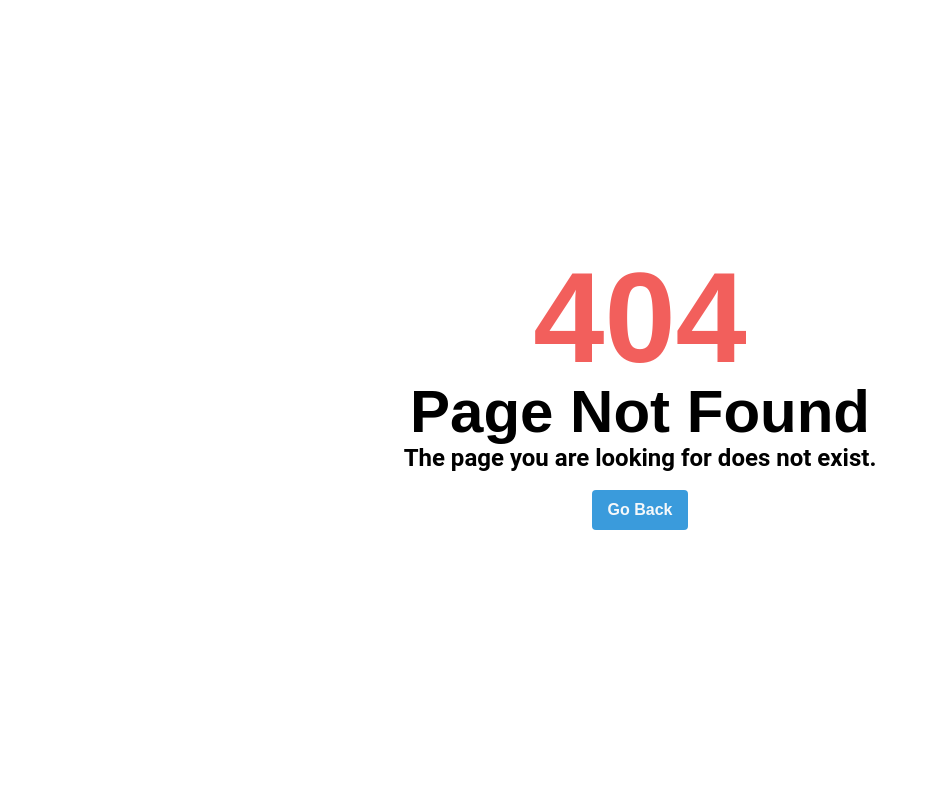
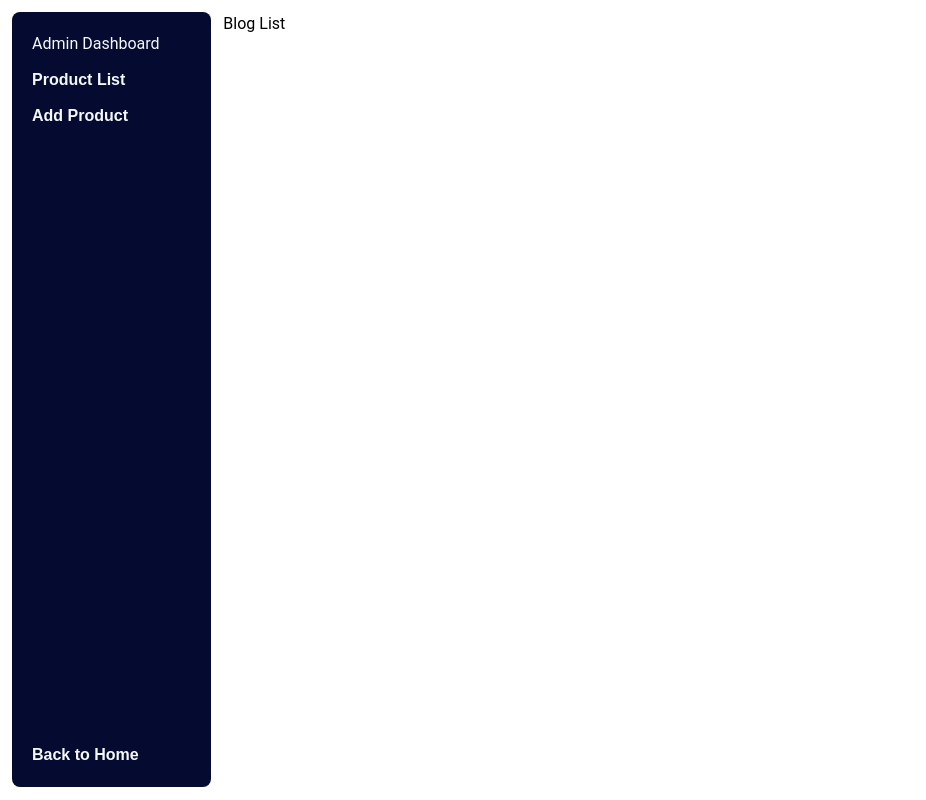
Before and after one commit to suhag-alamin/technicable-client, a React (Create React App) app: page /dashboard in a window 1280 px wide. Before the commit this address had no page. Shown: the whole page, without its empty margins (0-926 px from the left). Built offline with nearby package versions, Linux system fonts and the light colour scheme.

Commit message:
dashboard layout

```diff
--- a/src/components/BlogCard.js
+++ b/src/components/BlogCard.js
@@ -1,4 +1,3 @@
-import React from "react";
 import { AiOutlineArrowRight, AiOutlineHeart } from "react-icons/ai";
 import { FaRegComment } from "react-icons/fa";
 import { useDispatch } from "react-redux";
--- a/src/index.js
+++ b/src/index.js
@@ -1,7 +1,7 @@
 import React from "react";
 import ReactDOM from "react-dom/client";
+import App from "./App";
 import "./index.css";
-import App from "./App";
 
 const root = ReactDOM.createRoot(document.getElementById("root"));
 root.render(
--- /dev/null
+++ b/src/layout/Dashboard/Dashboard.js
@@ -0,0 +1,40 @@
+import { useState } from "react";
+import { HiBars3BottomRight } from "react-icons/hi2";
+import { Outlet } from "react-router-dom";
+import Sidebar from "./Sidebar";
+
+const Dashboard = () => {
+  const [isOpen, setIsOpen] = useState(false);
+  const toggleSidebar = () => {
+    setIsOpen(!isOpen);
+  };
+
+  return (
+    <div className="grid grid-cols-12 p-3 gap-3 ">
+      <div
+        className={`${
+          isOpen ? "translate-x-0" : "-translate-x-80"
+        } lg:hidden col-span-4 bg-technicableSecondary text-technicableWhite h-[calc(100vh-25px)] p-5 rounded-lg transition-all duration-500 absolute top-2 left-2 z-10`}
+      >
+        <div className="">
+          <Sidebar toggleSidebar={toggleSidebar} />
+        </div>
+      </div>
+
+      <div className="lg:hidden col-span-2">
+        <HiBars3BottomRight
+          onClick={() => toggleSidebar()}
+          className="text-4xl text-technicableSecondary block lg:hidden"
+        />
+      </div>
+      <div className="col-span-2 hidden lg:block">
+        <Sidebar toggleSidebar={toggleSidebar} />
+      </div>
+      <div className="col-span-10 w-full bg-gray-100 rounded-lg">
+        <Outlet />
+      </div>
+    </div>
+  );
+};
+
+export default Dashboard;
--- /dev/null
+++ b/src/layout/Dashboard/Sidebar.js
@@ -0,0 +1,31 @@
+import { Link } from "react-router-dom";
+import { HiXMark } from "react-icons/hi2";
+
+const Sidebar = ({ toggleSidebar }) => {
+  return (
+    <>
+      <div className="">
+        <HiXMark
+          onClick={() => toggleSidebar()}
+          className="text-4xl text-technicableWhite block lg:hidden"
+        />
+      </div>
+      <div className=" bg-technicableSecondary text-technicableWhite lg:h-[calc(100vh-25px)] p-5 rounded-lg">
+        <ul className="flex gap-3  flex-col h-full">
+          <li>Admin Dashboard</li>
+          <li>
+            <Link to="/dashboard">Product List</Link>
+          </li>
+          <li>
+            <Link to="add-product"> Add Product </Link>
+          </li>
+          <li className="mt-auto">
+            <Link to="/"> Back to Home </Link>
+          </li>
+        </ul>
+      </div>
+    </>
+  );
+};
+
+export default Sidebar;
--- a/src/layout/Main/Main.js
+++ b/src/layout/Main/Main.js
@@ -4,9 +4,11 @@ import Navbar from "./Navbar";
 
 const Main = () => {
   return (
-    <div className="mx-auto max-w-7xl px-4 sm:px-6">
+    <div className="mx-auto max-w-7xl px-4 sm:px-6 ">
       <Navbar />
-      <Outlet />
+      <div className="min-h-screen">
+        <Outlet />
+      </div>
       <Footer />
     </div>
   );
--- /dev/null
+++ b/src/pages/Dashboard/BlogList.js
@@ -0,0 +1,7 @@
+import React from "react";
+
+const BlogList = () => {
+  return <div>Blog List</div>;
+};
+
+export default BlogList;
--- a/src/pages/Main/ReadingHistory.js
+++ b/src/pages/Main/ReadingHistory.js
@@ -1,4 +1,3 @@
-import React from "react";
 import { useSelector } from "react-redux";
 import BlogCard from "../../components/BlogCard";
 
@@ -15,6 +14,14 @@ const ReadingHistory = () => {
           ))}
       </div>
     );
+  } else {
+    content = (
+      <div className="py-4">
+        <p className="text-technicableRed text-2xl text-center">
+          Your Reading History is Empty. Please Read Some Blogs.
+        </p>
+      </div>
+    );
   }
   return <div>{content}</div>;
 };
```
Also changed, not shown: src/routes/routes.js (+7 -0 lines).
